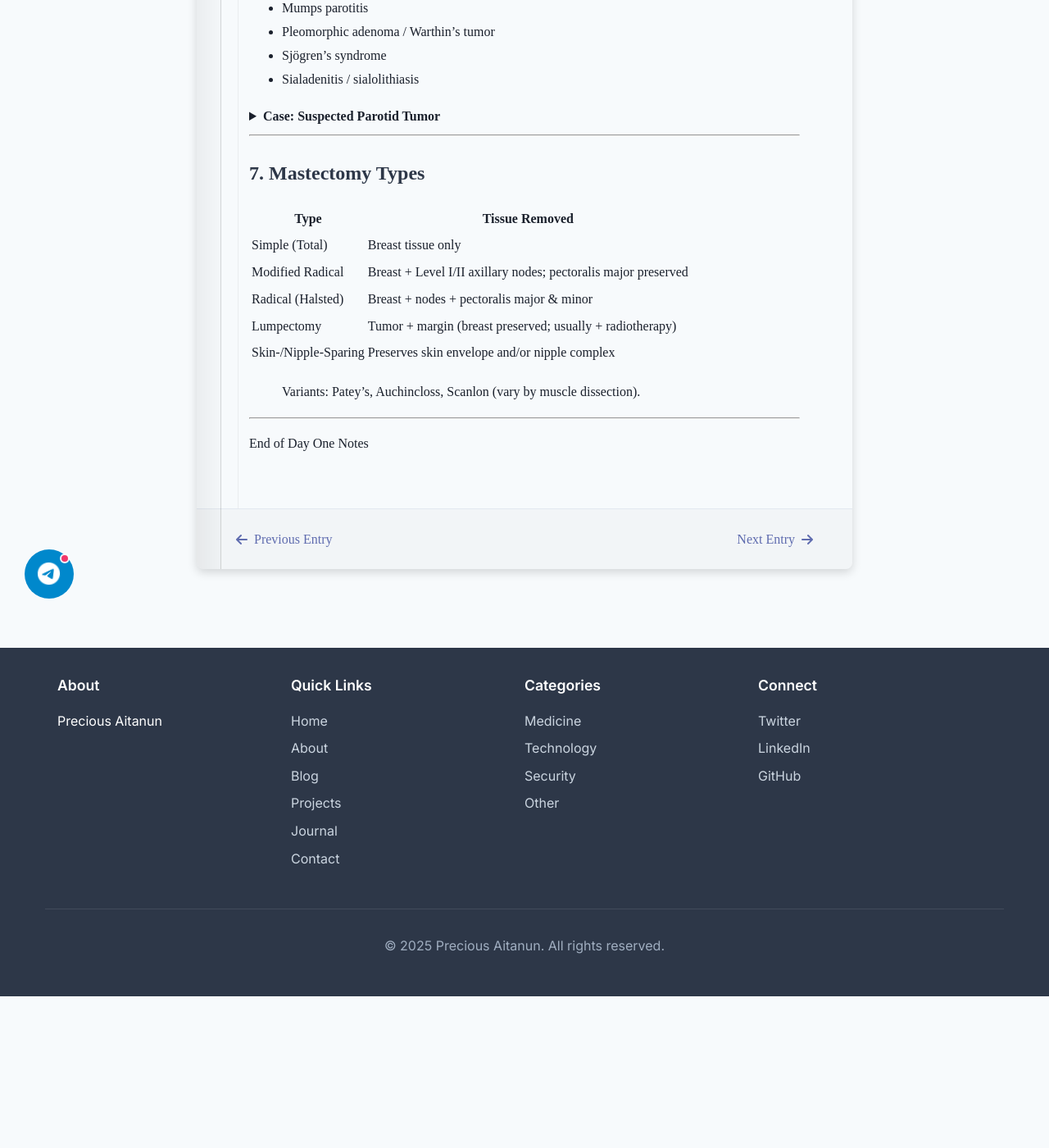
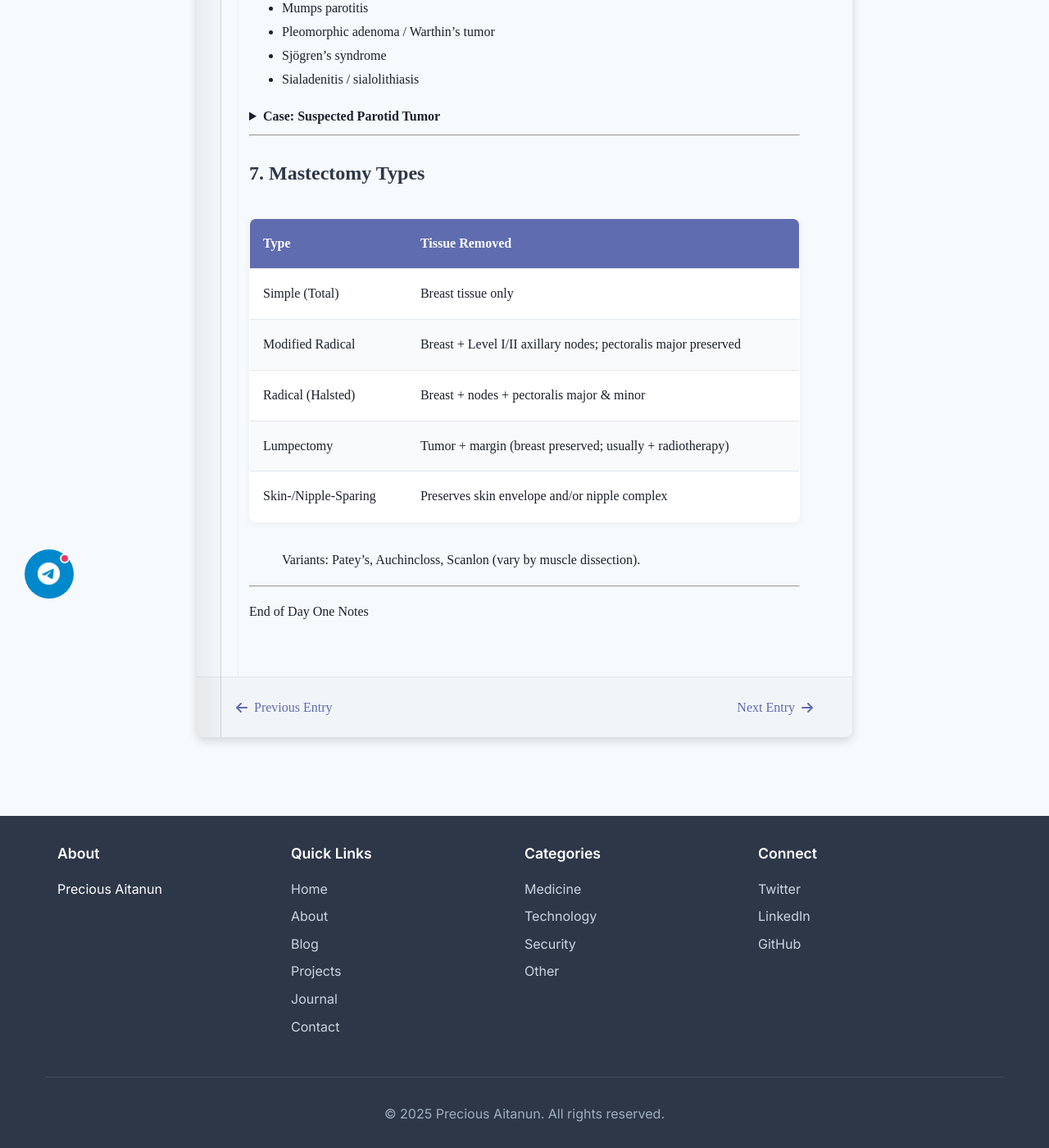
Before and after one commit to Nadira3/Nadira3.github.io, a Jekyll site: the page built from _journal/2025-04-23-general-surgery-two.markdown, in a window 1280 px wide and 1400 px high, scrolled down 1689 px. Shown: the whole window at 82% size. Built offline with Jekyll 4.4.1, drawn with Linux system fonts in a browser that asks for light colours; some web fonts are replaced; before the commit the page ends 2904 px from its top, so only the background shows below that.

Commit message:
added styling for table

```diff
--- a/assets/css/main.css
+++ b/assets/css/main.css
@@ -81,6 +81,58 @@ img {
   max-width: 100%;
   height: auto;
 }
+/* Tables */
+/* Style all tables */
+table {
+  width: 100%;
+  border-collapse: collapse;
+  margin: 2rem 0;
+  font-family: 'Libre Baskerville', serif;
+  background: #fff;
+  border: 1px solid var(--gray-300, #d1d5db);
+  border-radius: 8px;
+  overflow: hidden;
+  box-shadow: 0 2px 8px rgba(0,0,0,0.05);
+}
+
+/* Table headers */
+th {
+  background-color: var(--primary-color, #3b82f6);
+  color: white;
+  font-weight: 700;
+  text-align: left;
+  padding: 1rem;
+  font-family: 'Playfair Display', serif;
+}
+
+/* Table rows */
+td {
+  padding: 1rem;
+  border-top: 1px solid var(--gray-300, #d1d5db);
+}
+
+/* Zebra-striping effect */
+tbody tr:nth-child(even) {
+  background-color: #f9fafb;
+}
+
+/* Hover effect */
+tbody tr:hover {
+  background-color: #f1f5f9;
+}
+
+/* Responsive - optional */
+@media (max-width: 768px) {
+  table, thead, tbody, th, td, tr {
+    display: block;
+  }
+  tr {
+    margin-bottom: 1rem;
+  }
+  th, td {
+    padding: 0.75rem 1rem;
+  }
+}
 
 /* Navigation */
 .site-header {
```
